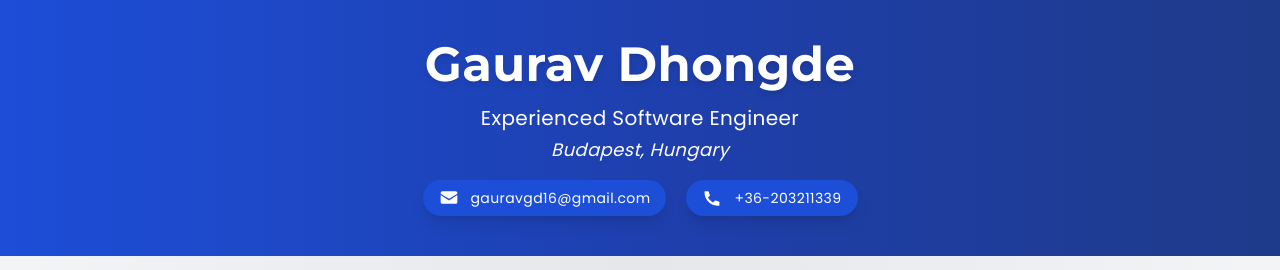
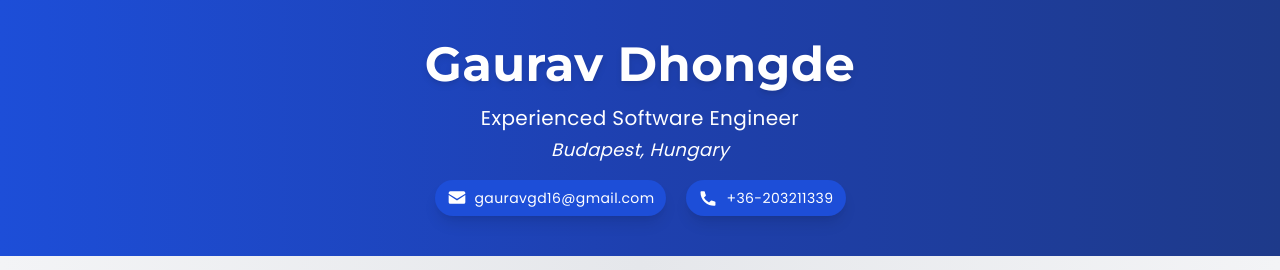
Before and after one commit to gauravgd16/gaurav-cv, a plain HTML site: page index.html in a window 1280 px wide. Shown: the top 270 px of the page. Drawn offline with nearby package versions, Linux system fonts and the light colour scheme.

Commit message:
Update header

```diff
--- a/index.html
+++ b/index.html
@@ -27,16 +27,16 @@
       <h1 class="text-5xl font-bold font-primary drop-shadow-md">Gaurav Dhongde</h1>
       <p class="text-xl mt-4 mb-1">Experienced Software Engineer</p>
       <p class="text-lg font-secondary italic mb-2">Budapest, Hungary</p>
-      <p class="text-sm mt-2 flex gap-5">
+     <p class="text-sm mt-2 flex flex-wrap gap-5 justify-center">
         <!-- Email -->
-        <a href="mailto:gauravgd16@gmail.com" class="flex items-center gap-3 bg-blue-700 px-4 py-2 rounded-full shadow-lg hover:bg-blue-600 transition">
+        <a href="mailto:gauravgd16@gmail.com" class="flex items-center gap-2 bg-blue-700 px-3 py-2 rounded-full shadow-lg hover:bg-blue-600 transition">
           <svg xmlns="http://www.w3.org/2000/svg" class="h-5 w-5 text-white" fill="currentColor" viewBox="0 0 24 24">
             <path d="M22 6.75L12 13 2 6.75V6a2 2 0 0 1 2-2h16a2 2 0 0 1 2 2v.75zM22 8.5v8.5a2 2 0 0 1-2 2H4a2 2 0 0 1-2-2V8.5l10 6.5 10-6.5z"/>
           </svg>
           gauravgd16@gmail.com
         </a>
         <!-- Phone -->
-        <a href="tel:+36203211339" class="flex items-center gap-3 bg-blue-700 px-4 py-2 rounded-full shadow-lg hover:bg-blue-600 transition">
+        <a href="tel:+36203211339" class="flex items-center gap-2 bg-blue-700 px-3 py-2 rounded-full shadow-lg hover:bg-blue-600 transition">
           <svg xmlns="http://www.w3.org/2000/svg" class="h-5 w-5 text-white" fill="currentColor" viewBox="0 0 24 24">
             <path d="M6.62 10.79a15.91 15.91 0 0 0 6.59 6.59l2.2-2.2a1 1 0 0 1 1.11-.23 11.27 11.27 0 0 0 3.55 1.11 1 1 0 0 1 .87.99v3.26a1 1 0 0 1-.92 1A16.1 16.1 0 0 1 3 4.92 1 1 0 0 1 4 4h3.27a1 1 0 0 1 1 .87 11.27 11.27 0 0 0 1.11 3.56 1 1 0 0 1-.26 1.1l-2.2 2.2z"/>
           </svg>
```
